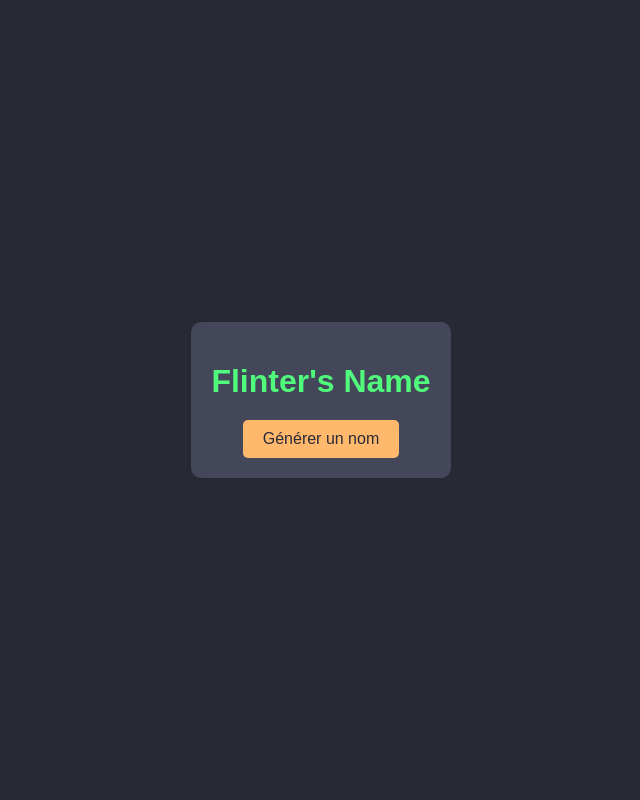
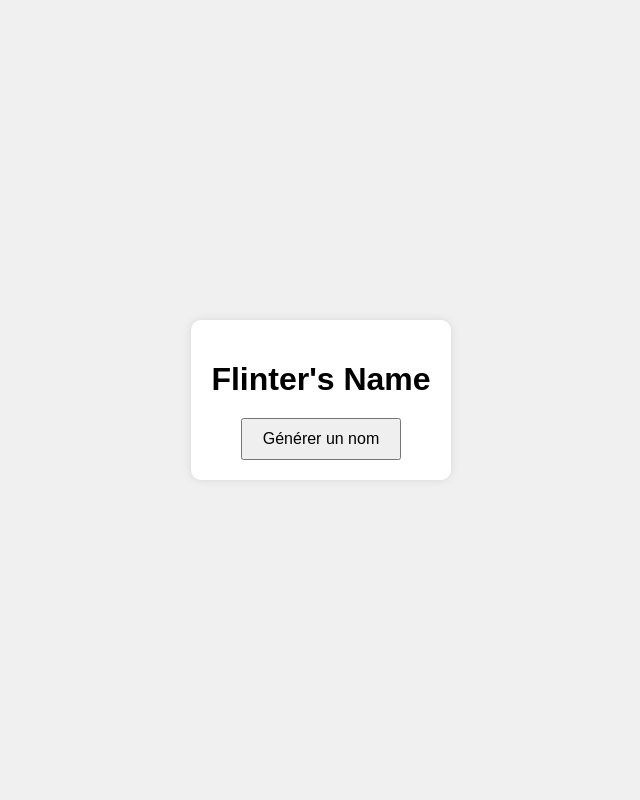
Before and after one commit to NicoDefoy/CVs-Name, a Flask app: page / in a window 1280 px wide. Shown: the whole page, without its empty margins (319-959 px from the left). Run offline with Flask 2, Linux system fonts and the light colour scheme.

Commit message:
Mise à jour du fichier app.py et correction de l'action du formulaire dans index.html

```diff
--- a/templates/index.html
+++ b/templates/index.html
@@ -11,39 +11,34 @@
             align-items: center;
             height: 100vh;
             margin: 0;
-            font-family: 'Arial', sans-serif;
-            background-color: #282a36; /* Couleur de fond plus claire */
+            font-family: Arial, sans-serif;
+            background-color: #f0f0f0;
         }
         .container {
             text-align: center;
-            background: #44475a; /* Couleur de la boîte */
+            background: white;
             padding: 20px;
             border-radius: 10px;
             box-shadow: 0 0 10px rgba(0, 0, 0, 0.1);
         }
         h1 {
-            color: #50fa7b; /* Couleur du texte */
             margin-bottom: 20px;
         }
         button {
             padding: 10px 20px;
             font-size: 16px;
             cursor: pointer;
-            background-color: #ffb86c; /* Couleur du bouton */
-            color: #282a36;
-            border: none;
-            border-radius: 5px;
         }
         h2 {
             margin-top: 20px;
-            color: #f8f8f2;
+            color: #333;
         }
     </style>
 </head>
 <body>
     <div class="container">
         <h1>Flinter's Name</h1>
-        <form action="/generate" method="post">
+        <form action="/" method="post">
             <button type="submit">Générer un nom</button>
         </form>
         {% if nom %}
```
